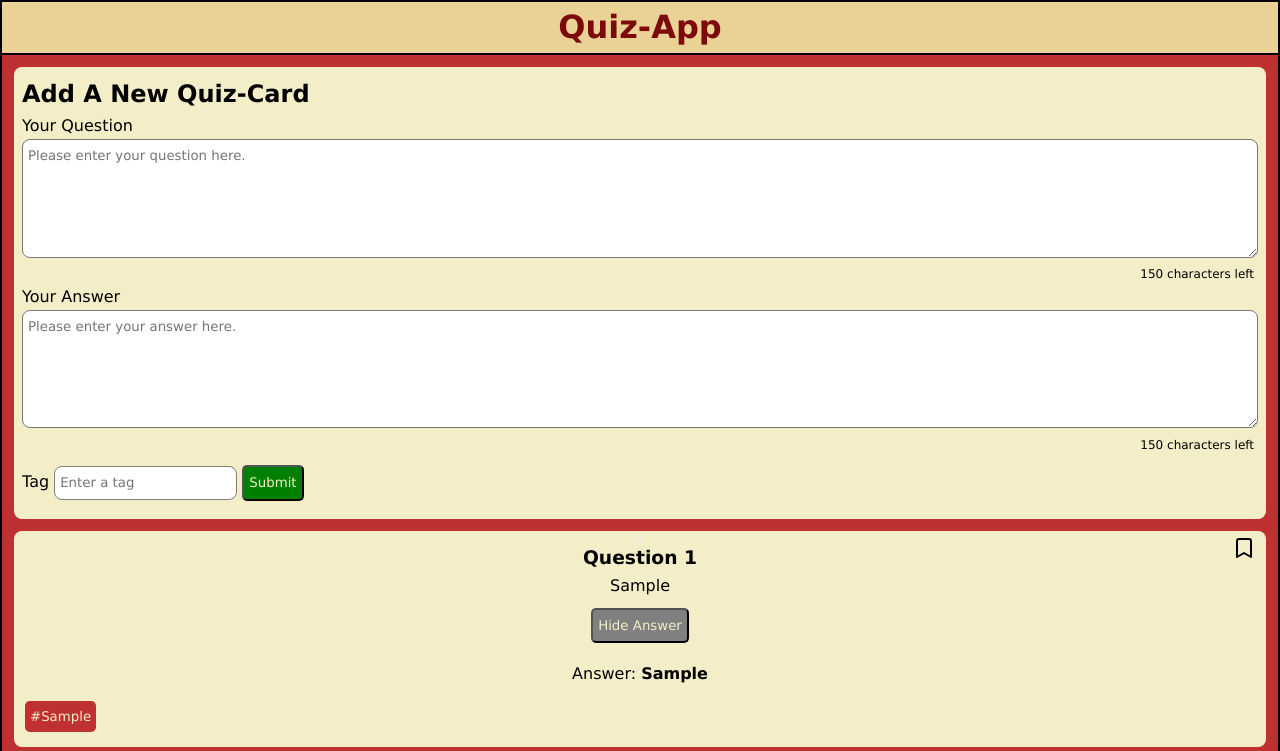
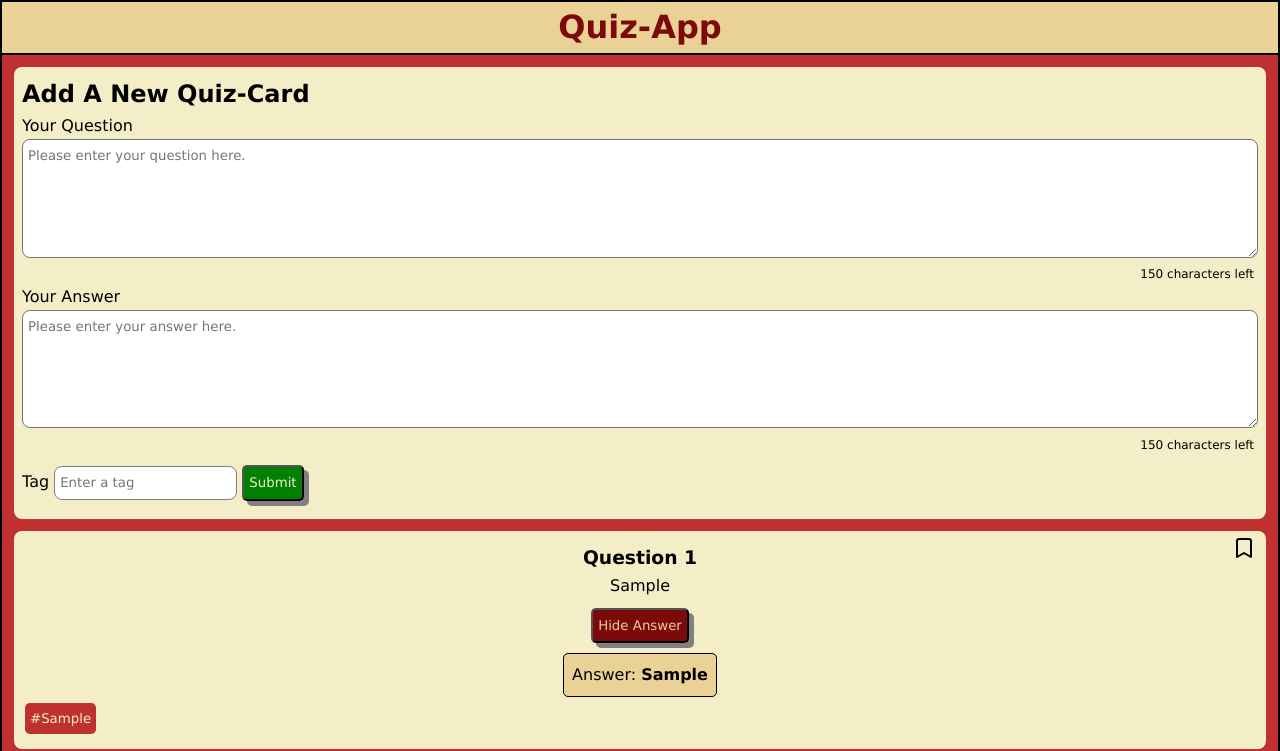
Before and after one commit to ak-coding-ber/andreas_kupka-quiz-app, a plain HTML site: page form.html in a window 1280 px wide. Both pictures are taken after typing "Sample", "Sample", "Sample" into the empty fields and a click on the button "Submit". Shown: the top 751 px of the page. Drawn offline with Linux system fonts and the light colour scheme.

Commit message:
new styling for hide/show buttons and answer text

```diff
--- a/components/button.css
+++ b/components/button.css
@@ -4,14 +4,16 @@
   border-radius: 5px;
   margin: 10px 0;
   padding: 5px;
+  box-shadow: 5px 5px grey;
 }
 
 .button--hide-answer {
-  background-color: grey;
-  color: #f3edc8;
+  background-color: #7d0a0a;
+  color: #ead196;
   border-radius: 5px;
   margin: 10px 0;
   padding: 5px;
+  box-shadow: 5px 5px grey;
 }
 
 .button--submit {
@@ -20,4 +22,5 @@
   border-radius: 5px;
   margin: 10px 0;
   padding: 5px;
+  box-shadow: 5px 5px grey;
 }
--- a/components/card.css
+++ b/components/card.css
@@ -83,6 +83,9 @@
 
 .answer {
   padding: 0.5rem;
+  background-color: #ead196;
+  border-radius: 5px;
+  border: 1px solid;
 }
 
 .hidden {
```
